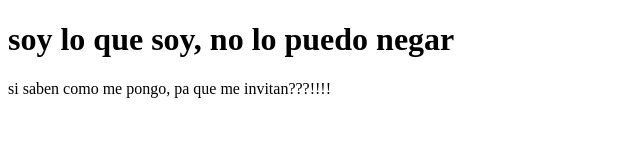
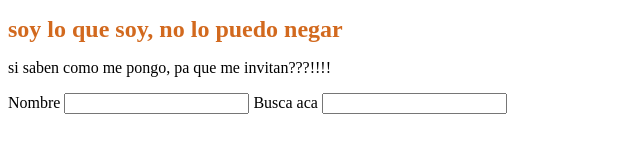
Before and after one commit to GabrielRuberttone/test-UTN-2024, a plain HTML site: page index.html in a window 1280 px wide. Shown: the whole page, without its empty margins (0-640 px from the left). Drawn offline with Linux system fonts and the light colour scheme.

Commit message:
tercer commit styles for index

```diff
--- a/index.html
+++ b/index.html
@@ -3,10 +3,16 @@
 <head>
     <meta charset="UTF-8">
     <meta name="viewport" content="width=device-width, initial-scale=1.0">
+    <link rel="stylesheet" href="styles.css">
     <title>Document</title>
 </head>
 <body>
     <h1>soy lo que soy, no lo puedo negar</h1>
     <p>si saben como me pongo, pa que me invitan???!!!!</p>
+    <label for="nombre">Nombre</label>
+    <input type="text" id="nombre">
+    <label for="busca">Busca aca</label>
+    <input type="search" id="busca">
+
 </body>
 </html>
--- /dev/null
+++ b/styles.css
@@ -0,0 +1,4 @@
+h1{
+    font-size: x-large;
+    color: chocolate;
+}
```
